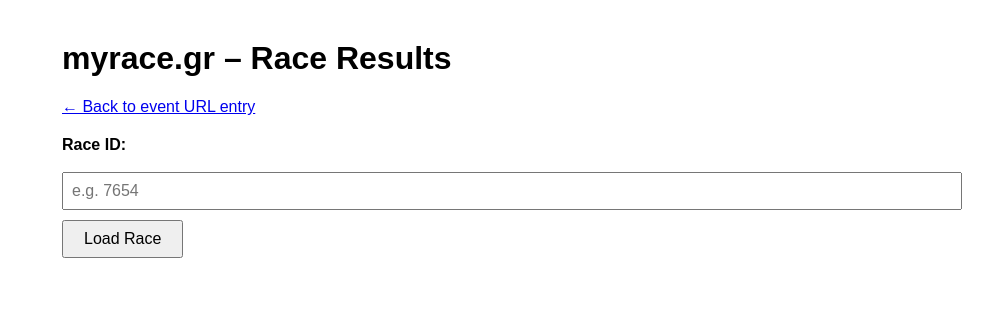
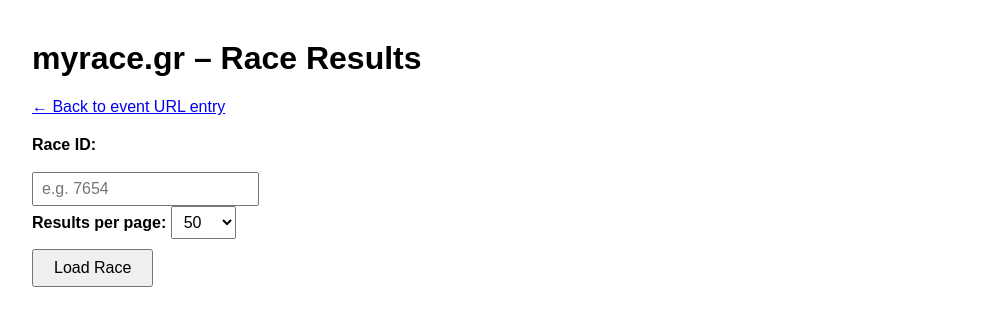
Before and after one commit to sportic/omniresult-myrace_gr, a PHP site: page /examples/race.php in a window 1280 px wide. Shown: the top 326 px of the page, without its empty margins (128-1121 px from the left). Run offline with PHP 8.4, Linux system fonts and the light colour scheme.

Commit message:
Add page/perPage pagination support to scraper, parser, examples, and tests
Agent-Logs-Url: https://github.com/sportic/omniresult-myrace_gr/sessions/b3332970-8be9-41bb-b489-35ea71d0a3a9

Co-authored-by: gabrielsolomon <17990591+gabrielsolomon@users.noreply.github.com>

```diff
--- a/examples/race.php
+++ b/examples/race.php
@@ -3,8 +3,8 @@
  * examples/race.php
  *
  * If no parameters: show a form to enter a raceId.
- * If raceId is provided: scrape the race results page and list all results,
- * each with a button that links to result.php with the required bibcardId.
+ * If raceId is provided: scrape the race results page and list results
+ * for the requested page, with pagination controls.
  */
 
 require_once __DIR__ . '/../vendor/autoload.php';
@@ -12,6 +12,8 @@ require_once __DIR__ . '/../vendor/autoload.php';
 use Sportic\Omniresult\MyraceGr\Scrapers\ResultsPage as ResultsScraper;
 
 $raceId  = trim($_GET['raceId'] ?? '');
+$page    = max(1, (int)($_GET['page'] ?? 1));
+$perPage = max(1, (int)($_GET['perPage'] ?? 50));
 $error   = null;
 $results = null;
 $pagination = null;
@@ -23,7 +25,11 @@ if ($raceId !== '') {
     } else {
         try {
             $scraper = new ResultsScraper();
-            $scraper->initialize(['raceId' => $raceId]);
+            $scraper->initialize([
+                'raceId'  => $raceId,
+                'page'    => $page,
+                'perPage' => $perPage,
+            ]);
             $content    = $scraper->execute()->getContent();
             $results    = $content->getRecords();
             $pagination = $content->getParameter('pagination');
@@ -32,6 +38,14 @@ if ($raceId !== '') {
         }
     }
 }
+
+/**
+ * Build a URL for a given page keeping all other GET params intact.
+ */
+function paginationUrl($targetPage, $raceId, $perPage) {
+    return '?'
+        . http_build_query(['raceId' => $raceId, 'page' => $targetPage, 'perPage' => $perPage]);
+}
 ?>
 <!DOCTYPE html>
 <html lang="en">
@@ -39,8 +53,8 @@ if ($raceId !== '') {
     <meta charset="UTF-8">
     <title>myrace.gr – Race <?= htmlspecialchars($raceId) ?></title>
     <style>
-        body { font-family: sans-serif; max-width: 900px; margin: 40px auto; }
-        input[type=text] { width: 100%; padding: 8px; font-size: 1rem; box-sizing: border-box; }
+        body { font-family: sans-serif; max-width: 960px; margin: 40px auto; }
+        input[type=text], select { padding: 6px 8px; font-size: 1rem; }
         button { margin-top: 10px; padding: 8px 20px; font-size: 1rem; cursor: pointer; }
         .error { color: red; }
         table { width: 100%; border-collapse: collapse; margin-top: 20px; }
@@ -49,7 +63,11 @@ if ($raceId !== '') {
         a.btn { display: inline-block; padding: 4px 12px; background: #0066cc; color: #fff;
                 text-decoration: none; border-radius: 3px; font-size: 0.85rem; }
         a.btn:hover { background: #0055aa; }
+        a.btn.disabled { background: #aaa; pointer-events: none; }
         .back { margin-bottom: 20px; display: inline-block; }
+        .pagination { margin-top: 16px; display: flex; align-items: center; gap: 10px; flex-wrap: wrap; }
+        .pagination-info { color: #555; font-size: 0.9rem; }
+        .per-page-form { display: inline-flex; align-items: center; gap: 6px; font-size: 0.9rem; }
     </style>
 </head>
 <body>
@@ -64,6 +82,13 @@ if ($raceId !== '') {
            placeholder="e.g. 7654"
            value="<?= htmlspecialchars($raceId) ?>">
     <br>
+    <label for="perPage"><strong>Results per page:</strong></label>
+    <select id="perPage" name="perPage">
+        <?php foreach ([10, 25, 50, 100] as $opt): ?>
+            <option value="<?= $opt ?>" <?= $opt === $perPage ? 'selected' : '' ?>><?= $opt ?></option>
+        <?php endforeach; ?>
+    </select>
+    <br>
     <button type="submit">Load Race</button>
 </form>
 <?php endif; ?>
@@ -74,9 +99,50 @@ if ($raceId !== '') {
 
 <?php if ($results !== null): ?>
     <h2>Results for race #<?= htmlspecialchars($raceId) ?></h2>
-    <?php if (is_array($pagination)): ?>
-        <p>Total records: <?= (int)($pagination['total'] ?? 0) ?></p>
-    <?php endif; ?>
+
+    <?php
+    $total      = (int)($pagination['total']    ?? 0);
+    $filtered   = (int)($pagination['filtered'] ?? 0);
+    $totalPages = (int)($pagination['pages']    ?? 1);
+    $offset     = ($page - 1) * $perPage + 1;
+    $offsetEnd  = min($page * $perPage, $filtered);
+    ?>
+
+    <div class="pagination">
+        <?php if ($page > 1): ?>
+            <a class="btn" href="<?= paginationUrl(1, $raceId, $perPage) ?>">« First</a>
+            <a class="btn" href="<?= paginationUrl($page - 1, $raceId, $perPage) ?>">‹ Prev</a>
+        <?php else: ?>
+            <a class="btn disabled">« First</a>
+            <a class="btn disabled">‹ Prev</a>
+        <?php endif; ?>
+
+        <span class="pagination-info">
+            Page <?= $page ?> of <?= $totalPages ?>
+            &nbsp;|&nbsp;
+            Showing <?= $offset ?>–<?= $offsetEnd ?> of <?= $filtered ?> results
+        </span>
+
+        <?php if ($page < $totalPages): ?>
+            <a class="btn" href="<?= paginationUrl($page + 1, $raceId, $perPage) ?>">Next ›</a>
+            <a class="btn" href="<?= paginationUrl($totalPages, $raceId, $perPage) ?>">Last »</a>
+        <?php else: ?>
+            <a class="btn disabled">Next ›</a>
+            <a class="btn disabled">Last »</a>
+        <?php endif; ?>
+
+        <form class="per-page-form" method="get">
+            <input type="hidden" name="raceId" value="<?= htmlspecialchars($raceId) ?>">
+            <input type="hidden" name="page" value="1">
+            <label for="perPageSwitch">Per page:</label>
+            <select id="perPageSwitch" name="perPage" onchange="this.form.submit()">
+                <?php foreach ([10, 25, 50, 100] as $opt): ?>
+                    <option value="<?= $opt ?>" <?= $opt === $perPage ? 'selected' : '' ?>><?= $opt ?></option>
+                <?php endforeach; ?>
+            </select>
+        </form>
+    </div>
+
     <?php if (count($results) === 0): ?>
         <p>No results found.</p>
     <?php else: ?>
@@ -111,6 +177,26 @@ if ($raceId !== '') {
             <?php endforeach; ?>
             </tbody>
         </table>
+
+        <div class="pagination" style="margin-top:12px;">
+            <?php if ($page > 1): ?>
+                <a class="btn" href="<?= paginationUrl(1, $raceId, $perPage) ?>">« First</a>
+                <a class="btn" href="<?= paginationUrl($page - 1, $raceId, $perPage) ?>">‹ Prev</a>
+            <?php else: ?>
+                <a class="btn disabled">« First</a>
+                <a class="btn disabled">‹ Prev</a>
+            <?php endif; ?>
+
+            <span class="pagination-info">Page <?= $page ?> of <?= $totalPages ?></span>
+
+            <?php if ($page < $totalPages): ?>
+                <a class="btn" href="<?= paginationUrl($page + 1, $raceId, $perPage) ?>">Next ›</a>
+                <a class="btn" href="<?= paginationUrl($totalPages, $raceId, $perPage) ?>">Last »</a>
+            <?php else: ?>
+                <a class="btn disabled">Next ›</a>
+                <a class="btn disabled">Last »</a>
+            <?php endif; ?>
+        </div>
     <?php endif; ?>
 <?php endif; ?>
 </body>
```
Also changed, not shown: src/Parsers/ResultsPage.php (+19 -2 lines), src/Scrapers/ResultsPage.php (+36 -2 lines), tests/Parsers/AbstractPageTest.php (+1 -0 lines), tests/Parsers/ResultsPageTest.php (+100 -0 lines).
